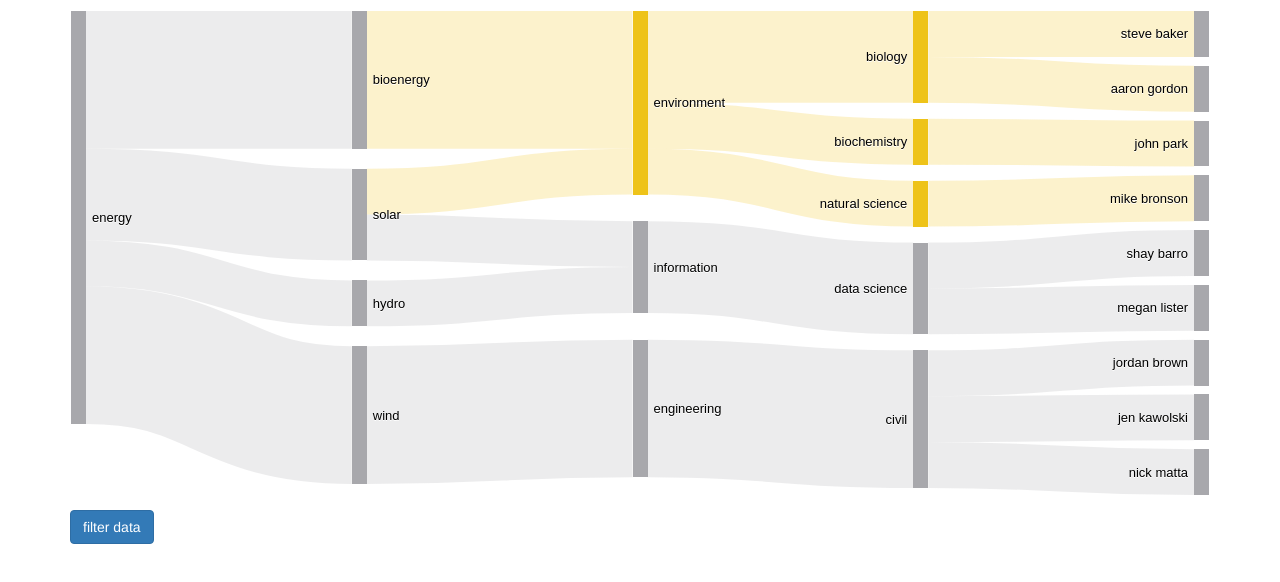
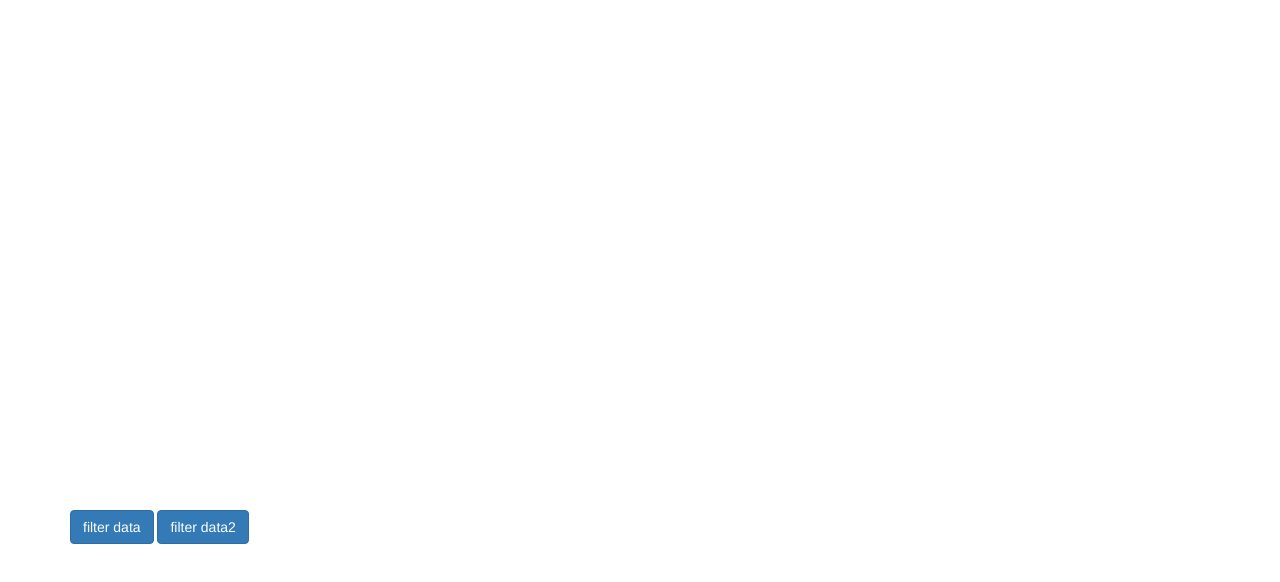
Before and after one commit to MarilynO/sort-filter-sankey, a plain HTML site: page index.html in a window 1280 px wide. Drawn offline with nearby package versions, Linux system fonts and the light colour scheme.

Commit message:
buttons work for returning column to be filtered

```diff
--- a/graph-node.js
+++ b/graph-node.js
@@ -96,49 +96,58 @@ d3.csv('test-energy.csv', function(error, data) {
   console.log(data);
   var json = formatData(data);
 
-  var colors = {
-        'environment':         '#edbd00',
-        'social':              '#367d85',
-        'animals':             '#97ba4c',
-        'health':              '#f5662b',
-        'research_ingredient': '#3f3e47',
-        'fallback':            '#9f9fa3'
-      };
-
-  var chart = d3.select("#chart").append("svg").chart("Sankey.Path");
-  chart
-    .name(label)
-    .colorNodes(function(name, node) {
-      return color(node, 1) || colors.fallback;
-    })
-    .colorLinks(function(link) {
-      return color(link.source, 4) || color(link.target, 1) || colors.fallback;
-    })
-    .nodeWidth(15)
-    .nodePadding(10)
-    .spread(true)
-    .iterations(0)
-    .draw(json);
-  function label(node) {
-    return node.name.replace(/\s*\(.*?\)$/, '');
-  }
-  function color(node, depth) {
-    var id = node.id.replace(/(_score)?(_\d+)?$/, '');
-    if (colors[id]) {
-      return colors[id];
-    } else if (depth > 0 && node.targetLinks && node.targetLinks.length == 1) {
-      return color(node.targetLinks[0].source, depth-1);
-    } else {
-      return null;
-    }
-  }
+  // var colors = {
+  //       'environment':         '#edbd00',
+  //       'social':              '#367d85',
+  //       'animals':             '#97ba4c',
+  //       'health':              '#f5662b',
+  //       'research_ingredient': '#3f3e47',
+  //       'fallback':            '#9f9fa3'
+  //     };
+  //
+  // var chart = d3.select("#chart").append("svg").chart("Sankey.Path");
+  // chart
+  //   .name(label)
+  //   .colorNodes(function(name, node) {
+  //     return color(node, 1) || colors.fallback;
+  //   })
+  //   .colorLinks(function(link) {
+  //     return color(link.source, 4) || color(link.target, 1) || colors.fallback;
+  //   })
+  //   .nodeWidth(15)
+  //   .nodePadding(10)
+  //   .spread(true)
+  //   .iterations(0)
+  //   .draw(json);
+  // function label(node) {
+  //   return node.name.replace(/\s*\(.*?\)$/, '');
+  // }
+  // function color(node, depth) {
+  //   var id = node.id.replace(/(_score)?(_\d+)?$/, '');
+  //   if (colors[id]) {
+  //     return colors[id];
+  //   } else if (depth > 0 && node.targetLinks && node.targetLinks.length == 1) {
+  //     return color(node.targetLinks[0].source, depth-1);
+  //   } else {
+  //     return null;
+  //   }
+  // }
 
   //copy 'data' and filter each object to remove the key:value that corresponds to the column
-  function columnFilter() {
-
+  function columnFilter(val) {
+    console.log(val);
   }
 
   var button = document.getElementById('button');
+  var button2 = document.getElementById('button2');
 
-  button.addEventListener('click', columnFilter);
+  button.addEventListener('click', function() {
+    var val = this.value;
+    columnFilter(val);
+  });
+
+  button2.addEventListener('click', function() {
+    var val = this.value;
+    columnFilter(val);
+  })
 });
--- a/index.html
+++ b/index.html
@@ -36,7 +36,8 @@
   </head>
   <body class="container">
     <div id="chart"></div>
-    <button type="button" name="button" class="btn btn-primary" id="button">filter data</button>
+    <button type="button" name="button" class="btn btn-primary" id="button" value="1">filter data</button>
+    <button type="button" name="button2" class="btn btn-primary" id="button2" value="2">filter data2</button>
 
     <script src="graph-node.js" charset="utf-8"></script>
   </body>
```
